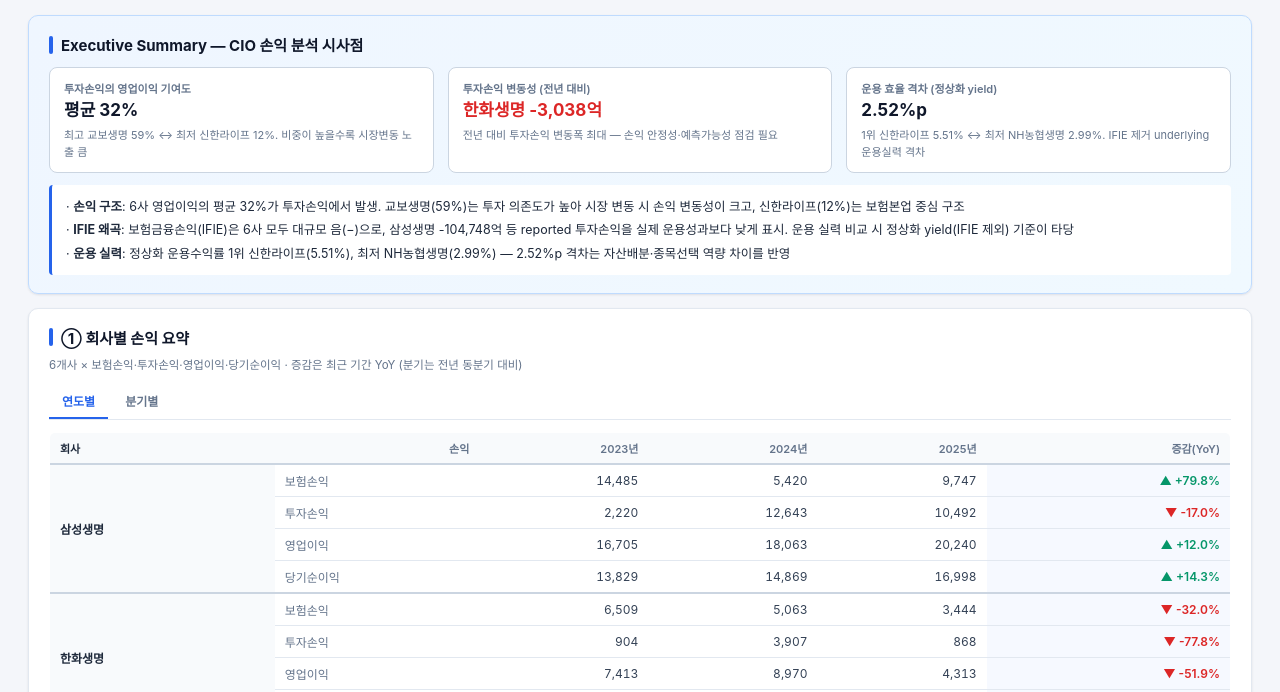
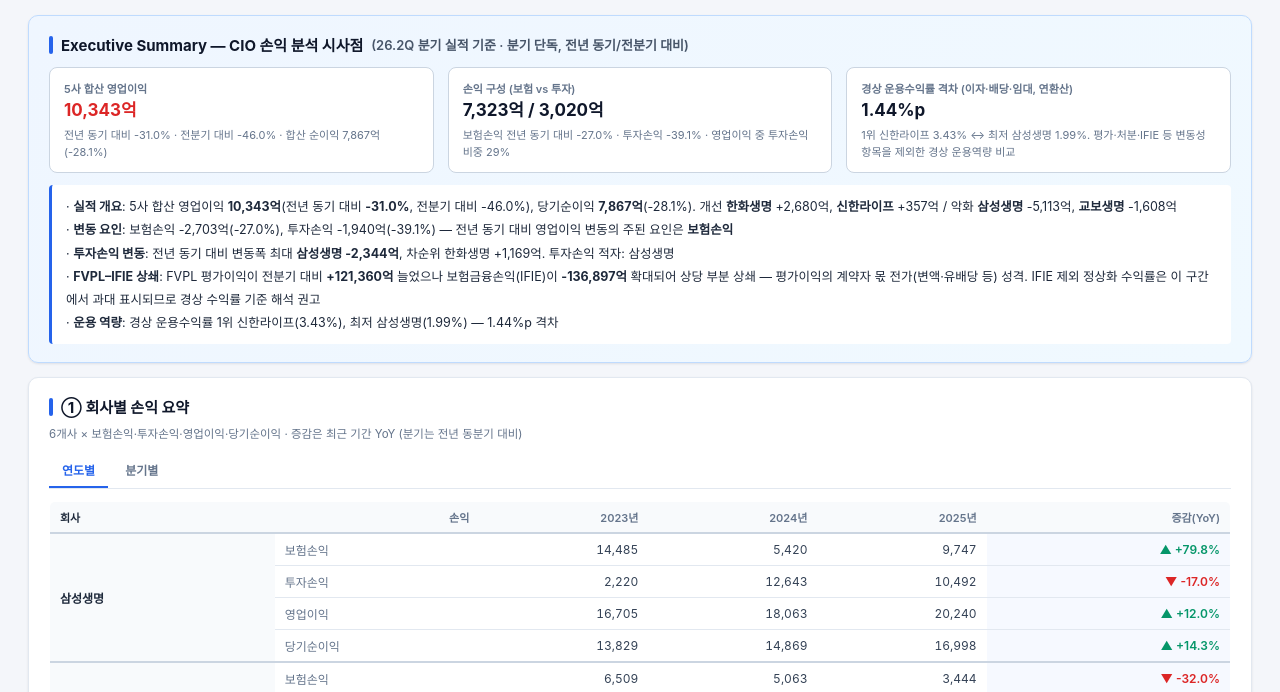
Before and after one commit to cthtrial-droid/life_comparable, a plain HTML site: page index.html in a window 1280 px wide. Shown: the part 78-770 px from the top of the page. Drawn offline with nearby package versions, Linux system fonts and the light colour scheme.

Commit message:
Update 생명보험 5개사 dashboard 26.2Q

```diff
--- a/index.html
+++ b/index.html
@@ -62,10 +62,10 @@
 <div class="sub">기간: 23.1Q ~ 26.2Q(정식·FISIS) · 출처: 금융감독원 FISIS · 자산 포트폴리오: SI146 직접 산출(25.4Q말) · 단위: 억원(별도 표기 시 %) · 작성일: 2026-09-30</div>
 
 <section class="exec-section">
-<h2>Executive Summary — CIO 손익 분석 시사점</h2>
+<h2>Executive Summary — CIO 손익 분석 시사점 <span style="font-size:13px;font-weight:600;color:#475569">(26.2Q 분기 실적 기준 · 분기 단독, 전년 동기/전분기 대비)</span></h2>
 
-<div class="exec-grid"><div class="exec-card"><div class="lab">투자손익의 영업이익 기여도</div><div class="val ">평균 32%</div><div class="desc">최고 교보생명 59% ↔ 최저 신한라이프 12%. 비중이 높을수록 시장변동 노출 큼</div></div><div class="exec-card"><div class="lab">투자손익 변동성 (전년 대비)</div><div class="val dn">한화생명 -3,038억</div><div class="desc">전년 대비 투자손익 변동폭 최대 — 손익 안정성·예측가능성 점검 필요</div></div><div class="exec-card"><div class="lab">운용 효율 격차 (정상화 yield)</div><div class="val ">2.52%p</div><div class="desc">1위 신한라이프 5.51% ↔ 최저 NH농협생명 2.99%. IFIE 제거 underlying 운용실력 격차</div></div></div>
-<div class="exec-bullets">· <strong>손익 구조</strong>: 6사 영업이익의 평균 32%가 투자손익에서 발생. 교보생명(59%)는 투자 의존도가 높아 시장 변동 시 손익 변동성이 크고, 신한라이프(12%)는 보험본업 중심 구조<br>· <strong>IFIE 왜곡</strong>: 보험금융손익(IFIE)은 6사 모두 대규모 음(−)으로, 삼성생명 -104,748억 등 reported 투자손익을 실제 운용성과보다 낮게 표시. 운용 실력 비교 시 정상화 yield(IFIE 제외) 기준이 타당<br>· <strong>운용 실력</strong>: 정상화 운용수익률 1위 신한라이프(5.51%), 최저 NH농협생명(2.99%) — 2.52%p 격차는 자산배분·종목선택 역량 차이를 반영</div>
+<div class="exec-grid"><div class="exec-card"><div class="lab">5사 합산 영업이익</div><div class="val dn">10,343억</div><div class="desc">전년 동기 대비 -31.0% · 전분기 대비 -46.0% · 합산 순이익 7,867억(-28.1%)</div></div><div class="exec-card"><div class="lab">손익 구성 (보험 vs 투자)</div><div class="val ">7,323억 / 3,020억</div><div class="desc">보험손익 전년 동기 대비 -27.0% · 투자손익 -39.1% · 영업이익 중 투자손익 비중 29%</div></div><div class="exec-card"><div class="lab">경상 운용수익률 격차 (이자·배당·임대, 연환산)</div><div class="val ">1.44%p</div><div class="desc">1위 신한라이프 3.43% ↔ 최저 삼성생명 1.99%. 평가·처분·IFIE 등 변동성 항목을 제외한 경상 운용역량 비교</div></div></div>
+<div class="exec-bullets">· <strong>실적 개요</strong>: 5사 합산 영업이익 <b>10,343억</b>(전년 동기 대비 <b>-31.0%</b>, 전분기 대비 -46.0%), 당기순이익 <b>7,867억</b>(-28.1%). 개선 <b>한화생명</b> +2,680억, <b>신한라이프</b> +357억 / 악화 <b>삼성생명</b> -5,113억, <b>교보생명</b> -1,608억<br>· <strong>변동 요인</strong>: 보험손익 -2,703억(-27.0%), 투자손익 -1,940억(-39.1%) — 전년 동기 대비 영업이익 변동의 주된 요인은 <b>보험손익</b><br>· <strong>투자손익 변동</strong>: 전년 동기 대비 변동폭 최대 <b>삼성생명 -2,344억</b>, 차순위 한화생명 +1,169억. 투자손익 적자: 삼성생명<br>· <strong>FVPL–IFIE 상쇄</strong>: FVPL 평가이익이 전분기 대비 <b>+121,360억</b> 늘었으나 보험금융손익(IFIE)이 <b>-136,897억</b> 확대되어 상당 부분 상쇄 — 평가이익의 계약자 몫 전가(변액·유배당 등) 성격. IFIE 제외 정상화 수익률은 이 구간에서 과대 표시되므로 경상 수익률 기준 해석 권고<br>· <strong>운용 역량</strong>: 경상 운용수익률 1위 신한라이프(3.43%), 최저 삼성생명(1.99%) — 1.44%p 격차</div>
 </section>
 
 <section>
```
